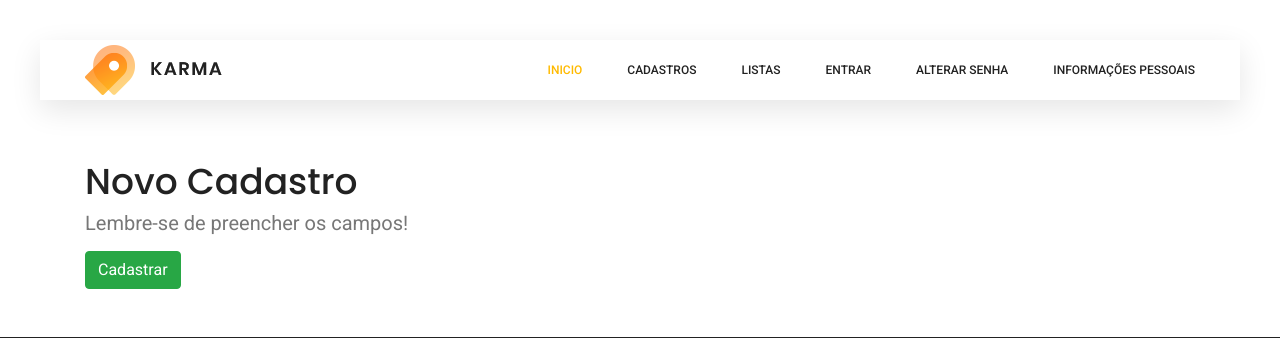
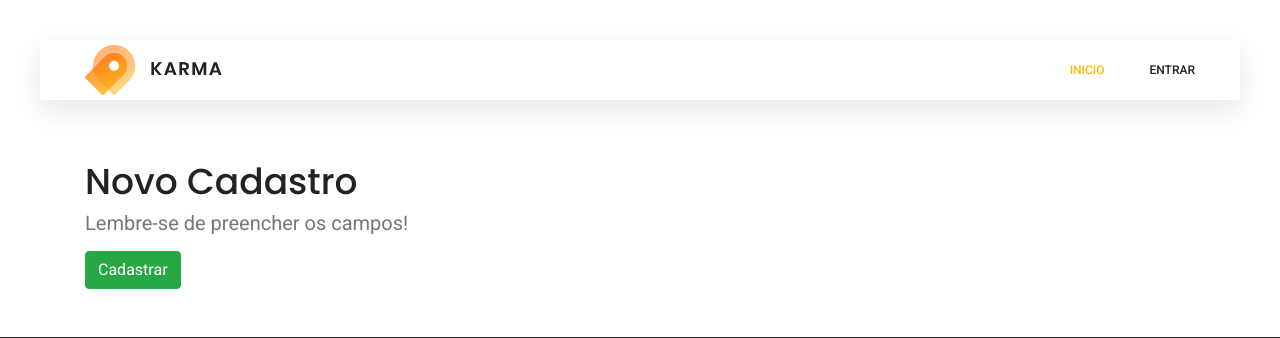
Before and after one commit to GabrielMoyaNascimento/TCC, a Django app: template Progressao/cadastros/templates/cadastros/form.html in a window 1280 px wide. Shown: the top 338 px of the page. Run offline with Django 3.2, Linux system fonts and the light colour scheme; the template is opened without the code that fills it, so the values that code supplies are empty; some libraries are stand-ins or nearby versions.

Commit message:
modificando pagina de login e verificação de usuário

```diff
--- a/Progressao/Progressao/settings.py
+++ b/Progressao/Progressao/settings.py
@@ -42,7 +42,8 @@ INSTALLED_APPS = [
     'cadastros.apps.CadastrosConfig',
     'usuarios.apps.UsuariosConfig',
 ]
-CRISPY_TEMPLATE_PACK = 'bootstrap4'
+
+
 
 MIDDLEWARE = [
     'django.middleware.security.SecurityMiddleware',
@@ -133,6 +134,7 @@ STATICFILES_DIRS = [
 
 # Nome da URL em que o usuário será redirecionado
 # https://docs.djangoproject.com/en/2.1/ref/settings/#auth
-LOGIN_REDIRECT_URL = 'index'
+LOGIN_REDIRECT_URL = 'cadastrar-index'
 LOGIN_URL = 'login'
 LOGOUT_REDIRECT_URL = 'login'
+CRISPY_TEMPLATE_PACK = 'bootstrap4'
--- a/Progressao/cadastros/models.py
+++ b/Progressao/cadastros/models.py
@@ -37,7 +37,8 @@ class Pessoa(models.Model):
 class Categoria(models.Model):
     nome = models.CharField(max_length=100)
     descricao = models.CharField(max_length=100)
-
+    def __str__(self):
+        return self.nome
 
 
 class FormaPagamento(models.Model):
--- a/Progressao/cadastros/templates/cadastros/formulario.html
+++ b/Progressao/cadastros/templates/cadastros/formulario.html
@@ -57,17 +57,18 @@
                     <div class="collapse navbar-collapse offset" id="navbarSupportedContent">
                         <ul class="nav navbar-nav menu_nav ml-auto">
                             <li class="nav-item active"><a class="nav-link" href="/cadastrar/index">Inicio</a></li>
+                            {% if request.user.is_authenticated %}
                             <li class="nav-item submenu dropdown">
                                 <a href="#" class="nav-link dropdown-toggle" data-toggle="dropdown" role="button"
                                     aria-haspopup="true" aria-expanded="false">Cadastros</a>
                                 <ul class="dropdown-menu">
-                                    <li class="nav-item"><a class="nav-link" href="/cadastrar/estado/">Estado</a></li>
-                                    <li class="nav-item"><a class="nav-link" href="/cadastrar/cidade/">Cidade</a></li>
-                                    <li class="nav-item"><a class="nav-link" href="/cadastrar/pessoa/">Pessoa</a></li>
-                                    <li class="nav-item"><a class="nav-link" href="/cadastrar/categoria/">Categoria</a></li>
-                                    <li class="nav-item"><a class="nav-link" href="/cadastrar/produto/">Produto</a>
-                                    <li class="nav-item"><a class="nav-link" href="/cadastrar/formaEnvio/">Forma Envio</a>
-                                    <li class="nav-item"><a class="nav-link" href="/cadastrar/formaPagamento/">Forma Pagamento</a>
+                                    <li class="nav-item"><a class="nav-link" href="{% url 'cadastrar-estado' %}">Estado</a></li>
+                                    <li class="nav-item"><a class="nav-link" href="{% url 'cadastrar-cidade' %}">Cidade</a></li>
+                                    <li class="nav-item"><a class="nav-link" href="{% url 'cadastrar-pessoa' %}">Pessoa</a></li>
+                                    <li class="nav-item"><a class="nav-link" href="{% url 'cadastrar-categoria' %}">Categoria</a></li>
+                                    <li class="nav-item"><a class="nav-link" href="{% url 'cadastrar-produto' %}">Produto</a>
+                                    <li class="nav-item"><a class="nav-link" href="{% url 'cadastrar-formaEnvio' %}">Forma Envio</a>
+                                    <li class="nav-item"><a class="nav-link" href="{% url 'cadastrar-formaPagamento' %}">Forma Pagamento</a>
                                     </li>
                                 </ul>
                             </li>
@@ -75,39 +76,35 @@
                                 <a href="#" class="nav-link dropdown-toggle" data-toggle="dropdown" role="button"
                                     aria-haspopup="true" aria-expanded="false">Listas</a>
                                 <ul class="dropdown-menu">
-                                    <li class="nav-item"><a class="nav-link" href="/listar/estados/">Estado</a></li>
-                                    <li class="nav-item"><a class="nav-link" href="/listar/cidades/">Cidade</a></li>
-                                    <li class="nav-item"><a class="nav-link" href="/listar/pessoas/">Pessoa</a></li>
-                                    <li class="nav-item"><a class="nav-link" href="/listar/categorias/">Categoria</a></li>
-                                    <li class="nav-item"><a class="nav-link" href="/listar/produtos/">Produto</a>
-                                    <li class="nav-item"><a class="nav-link" href="/listar/formaEnvios/">Forma Envio</a>
-                                    <li class="nav-item"><a class="nav-link" href="/listar/formaPagamentos/">Forma Pagamento</a>
+                                    <li class="nav-item"><a class="nav-link" href="{% url 'listar-estados' %}">Estado</a></li>
+                                    <li class="nav-item"><a class="nav-link" href="{% url 'listar-cidades' %}">Cidade</a></li>
+                                    <li class="nav-item"><a class="nav-link" href="{% url 'listar-pessoas' %}">Pessoa</a></li>
+                                    <li class="nav-item"><a class="nav-link" href="{% url 'listar-categorias' %}">Categoria</a></li>
+                                    <li class="nav-item"><a class="nav-link" href="{% url 'listar-produtos' %}">Produto</a>
+                                    <li class="nav-item"><a class="nav-link" href="{% url 'listar-formaEnvios' %}">Forma Envio</a>
+                                    <li class="nav-item"><a class="nav-link" href="{% url 'listar-formaPagamentos' %}">Forma Pagamento</a>
                                 </ul>
                             </li>
-                            <li class="nav-item"><a class="nav-link" href="{% url 'login' %}">Entrar</a></li>
+
                             <li class="nav-item"><a class="nav-link" href="{% url 'alterar-senha' %}">Alterar senha</a></li>
                             <li class="nav-item submenu dropdown">
-                                <a href="#" class="nav-link dropdown-toggle" data-toggle="dropdown" role="button"
-                                    aria-haspopup="true" aria-expanded="false">Informações Pessoais</a>
+                                <a href="#" class="nav-link dropdown-toggle" data-toggle="dropdown" role="button" aria-haspopup="true"
+                                    aria-expanded="false">Informações Pessoais</a>
                                 <ul class="dropdown-menu">
                                     <li class="nav-item"><a class="nav-link" href="{% static 'karma/login.html' %}">Perfil</a></li>
                                     <li class="nav-item"><a class="nav-link" href="{% static 'karma/tracking.html' %}">Configurações</a></li>
                                     <li class="nav-item"><a class="nav-link" href="{% url 'logout' %}">Logout</a></li>
                                 </ul>
                             </li>
+                            {% else %}
+                            <li class="nav-item"><a class="nav-link" href="{% url 'login' %}">Entrar</a></li>
+                            {% endif %}
+
                         </ul>
                     </div>
                 </div>
             </nav>
         </div>
-        <div class="search_input" id="search_input_box">
-            <div class="container">
-                <form class="d-flex justify-content-between">
-                    <input type="text" class="form-control" id="search_input" placeholder="Search Here">
-                    <button type="submit" class="btn"></button>
-                    <span class="lnr lnr-cross" id="close_search" title="Close Search"></span>
-                </form>
-            </div>
         </div>
     </header>
     <!-- End Header Area -->
@@ -1187,7 +1184,7 @@
         crossorigin="anonymous"></script>
     <script src="{% static 'karma/js/vendor/bootstrap.min.js' %}"></script>
     <script src="{% static 'karma/js/jquery.ajaxchimp.min.js' %}"></script>
-    <script src="{% static 'karma/js/jquery.nice-select.min.js' %}"></script>
+    <!-- <script src="{% static 'karma/js/jquery.nice-select.min.js' %}"></script> -->
     <script src="{% static 'karma/js/jquery.sticky.js' %}"></script>
     <script src="{% static 'karma/js/nouislider.min.js' %}"></script>
     <script src="{% static 'karma/js/countdown.js' %}"></script>
--- a/Progressao/usuarios/templates/usuarios/login.html
+++ b/Progressao/usuarios/templates/usuarios/login.html
@@ -11,7 +11,7 @@
     </div>
 
     <div class="row">
-        <div class="col-lg-5">
+        <div class="col-lg-5 mx-auto">
             <form method="post">
                 <!-- Todo formulário tem que ter essa validação -->
                 {% csrf_token %}
@@ -27,3 +27,5 @@
 </div>
 
 {% endblock %}
+{%block rodape%}
+{%endblock%}
--- a/Progressao/usuarios/urls.py
+++ b/Progressao/usuarios/urls.py
@@ -3,7 +3,7 @@ from django.urls import reverse_lazy
 from django.contrib.auth import views as auth_views
 
 urlpatterns = [
-    path('login/', auth_views.LoginView.as_view(template_name='usuarios/login.html',extra_context={'titulo': 'Autenticação'}), name='login'),
+    path('login/', auth_views.LoginView.as_view(template_name='usuarios/login.html',extra_context={'titulo': 'Autenticação'}), name = 'login'),
     path('sair/', auth_views.LogoutView.as_view(), name="logout"),
     #Alterar senha View
     path('alterar-minha-senha/', auth_views.PasswordChangeView.as_view(template_name='usuarios/login.html',
```
Also changed, not shown: Progressao/cadastros/views.py (+11 -7 lines), Progressao/db.sqlite3.
